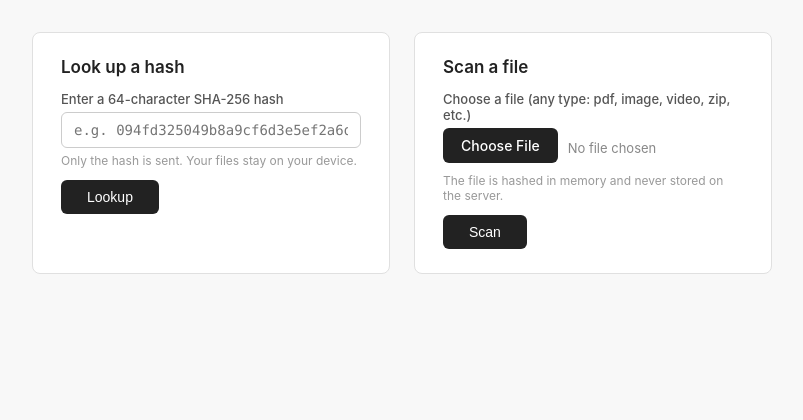
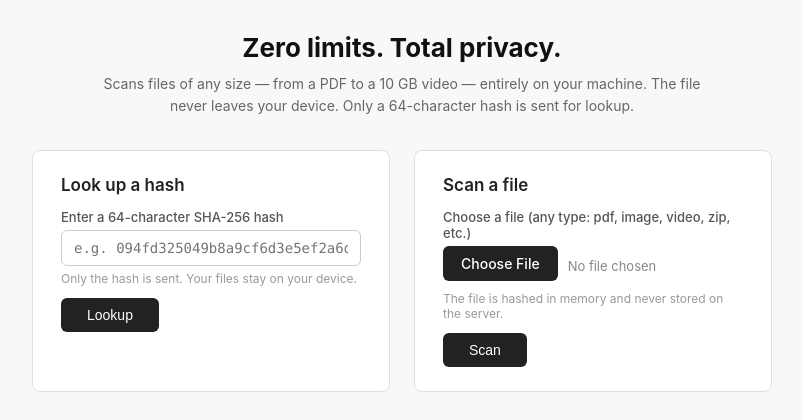
Before and after one commit to souhardyaCodes24/Signa, a FastAPI app: page / in a window 1280 px wide. Shown: the part 73-493 px from the top of the page, without its empty margins (238-1041 px from the left). Run offline with FastAPI, Linux system fonts and the light colour scheme.

Commit message:
Add hero section with tagline and value prop

```diff
--- a/ui/templates/base.html
+++ b/ui/templates/base.html
@@ -167,6 +167,11 @@
         }
 
         .empty-state { text-align: center; padding: 40px 0; color: #999; font-size: 14px; }
+
+        /* ── Hero section ── */
+        .hero { text-align: center; max-width: 600px; margin: 0 auto 32px auto; }
+        .hero-heading { font-size: 26px; font-weight: 700; color: #111; margin: 0 0 10px 0; }
+        .hero-sub { font-size: 14px; color: #666; line-height: 1.6; margin: 0; }
     </style>
 </head>
 <body>
--- a/ui/templates/index.html
+++ b/ui/templates/index.html
@@ -2,6 +2,11 @@
 {% block title %}Lookup{% endblock %}
 {% block nav_home %}active{% endblock %}
 {% block content %}
+
+<div class="hero">
+    <h2 class="hero-heading">Zero limits. Total privacy.</h2>
+    <p class="hero-sub">Scans files of any size — from a PDF to a 10 GB video — entirely on your machine. The file never leaves your device. Only a 64-character hash is sent for lookup.</p>
+</div>
 
 <div style="display: flex; gap: 24px; flex-wrap: wrap;">
 
```
Also changed, not shown: to_run.txt (added, +9 -0 lines), 1 other file.
